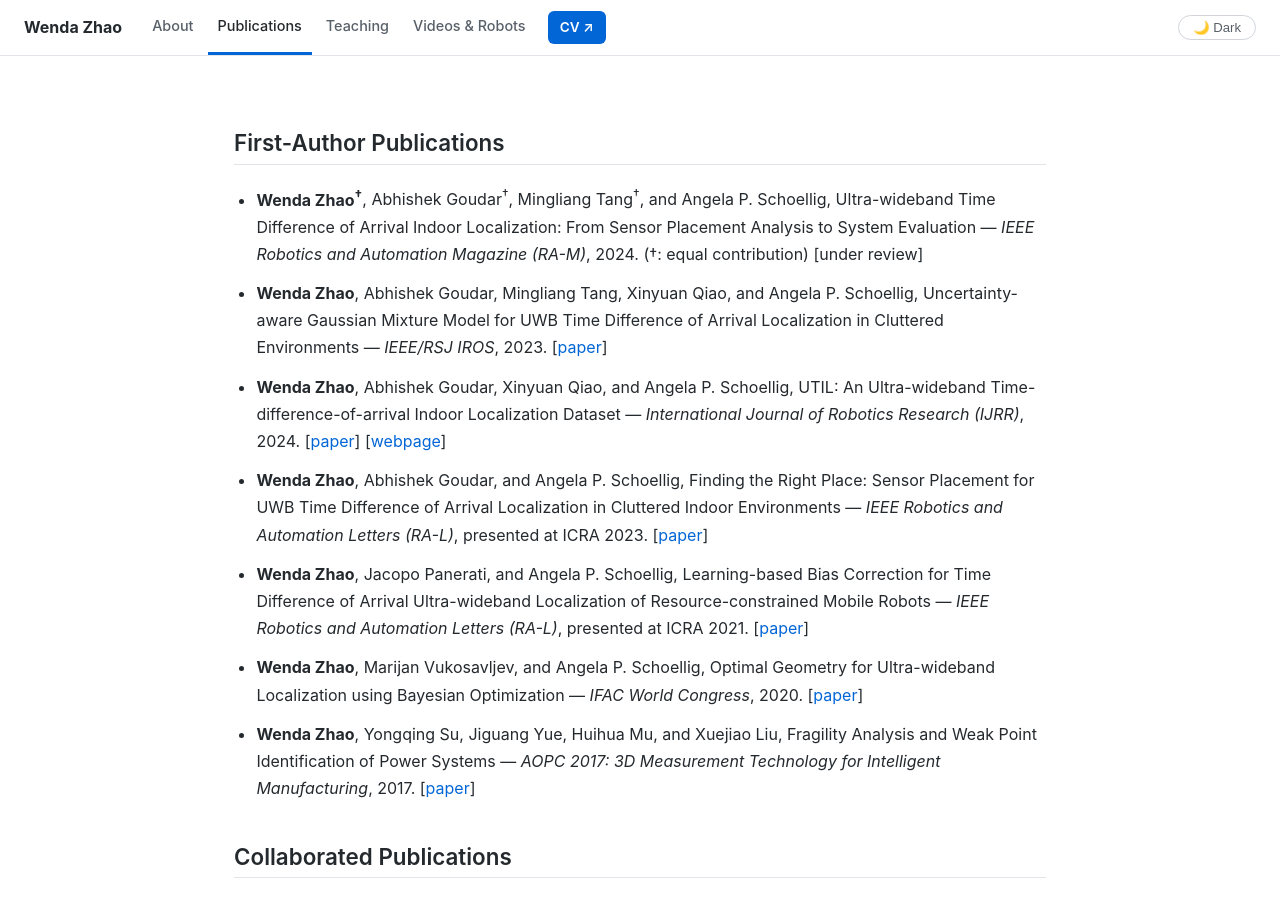
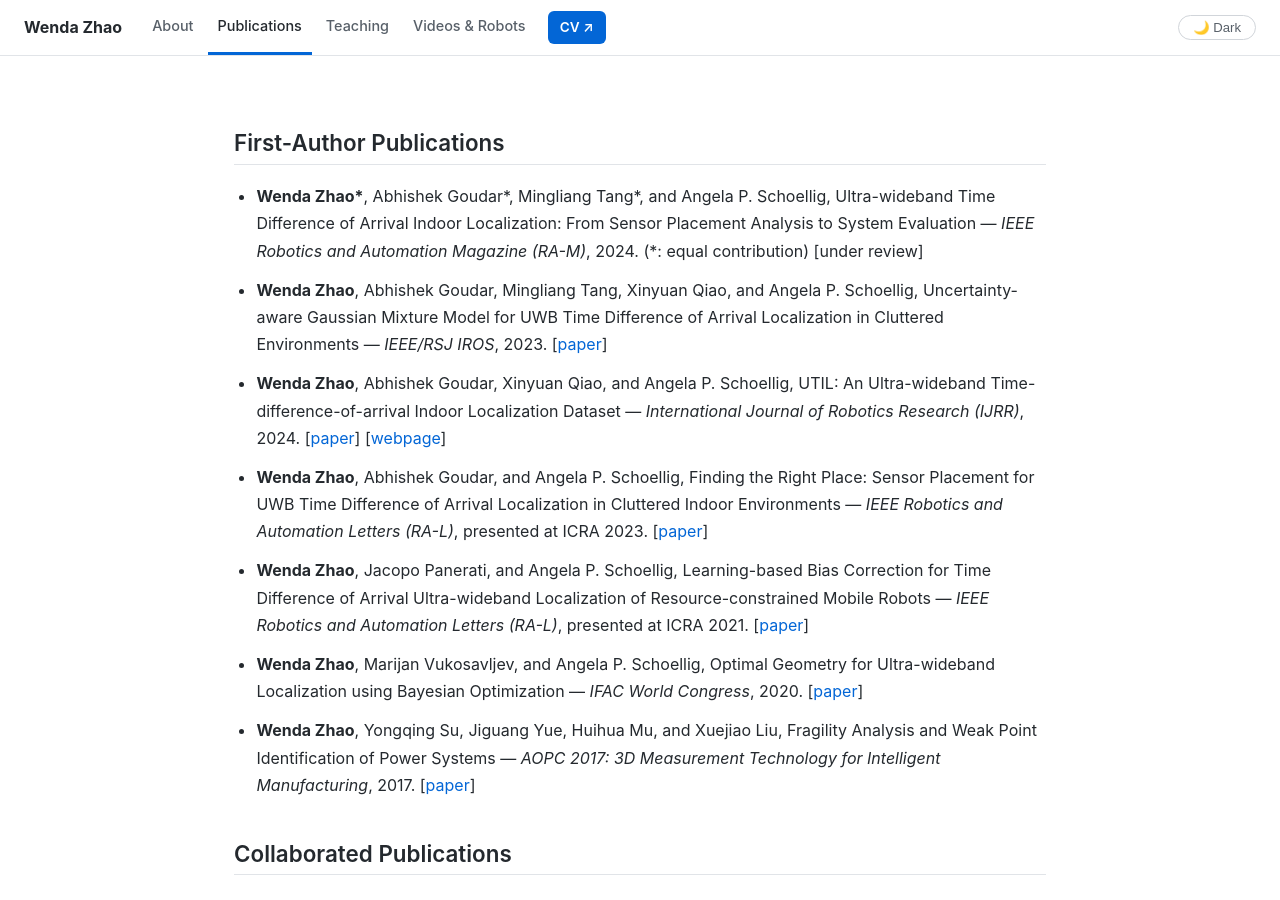
Before and after one commit to Williamwenda/williamwenda.github.io, a Jekyll site: the page built from publications.md, in a window 1280 px wide and 900 px high. Built offline with Jekyll 4.4.1, drawn with Linux system fonts in a browser that asks for light colours.

Commit message:
change symbol

```diff
--- a/publications.md
+++ b/publications.md
@@ -5,7 +5,7 @@ title: Publications
 
 ## First-Author Publications
 
-- **Wenda Zhao<sup>&dagger;</sup>**, Abhishek Goudar<sup>&dagger;</sup>, Mingliang Tang<sup>&dagger;</sup>, and Angela P. Schoellig, Ultra-wideband Time Difference of Arrival Indoor Localization: From Sensor Placement Analysis to System Evaluation — *IEEE Robotics and Automation Magazine (RA-M)*, 2024. (&dagger;: equal contribution) \[under review\]
+- **Wenda Zhao\***, Abhishek Goudar\*, Mingliang Tang\*, and Angela P. Schoellig, Ultra-wideband Time Difference of Arrival Indoor Localization: From Sensor Placement Analysis to System Evaluation — *IEEE Robotics and Automation Magazine (RA-M)*, 2024. (\*: equal contribution) \[under review\]
 
 - **Wenda Zhao**, Abhishek Goudar, Mingliang Tang, Xinyuan Qiao, and Angela P. Schoellig, Uncertainty-aware Gaussian Mixture Model for UWB Time Difference of Arrival Localization in Cluttered Environments — *IEEE/RSJ IROS*, 2023. \[[paper][iros23_arxiv]\]
 
```
